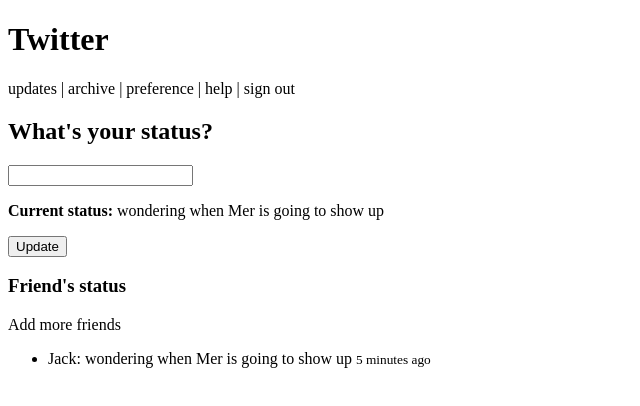
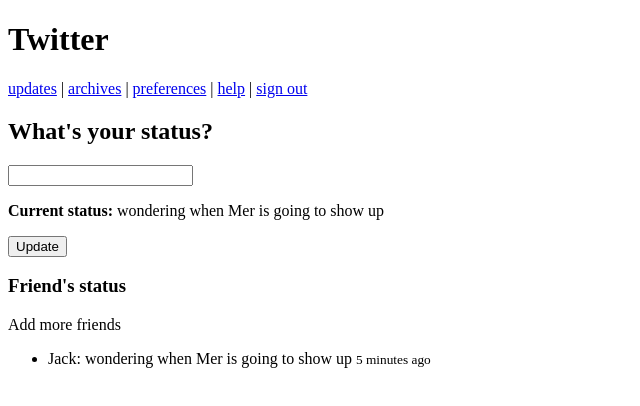
Before and after one commit to nchumphot/build-early-twitter, a website: page index.html in a window 1280 px wide. Shown: the whole page, without its empty margins (0-640 px from the left). Drawn offline with Linux system fonts and the light colour scheme.

Commit message:
Added a nav section

```diff
--- a/index.html
+++ b/index.html
@@ -7,8 +7,11 @@
   <body>
     <header>
       <h1>Twitter</h1>
-      <p>updates | archive | preference | help | sign out</p>
+      <nav>
+        <p><a href="#">updates</a> | <a href="#">archives</a> | <a href="#">preferences</a> | <a href="#">help</a> | <a href="#">sign out</a></p>
+      </nav>
     </header>
+
     <main>
       <section>
         <h2>What's your status?</h2>
```
